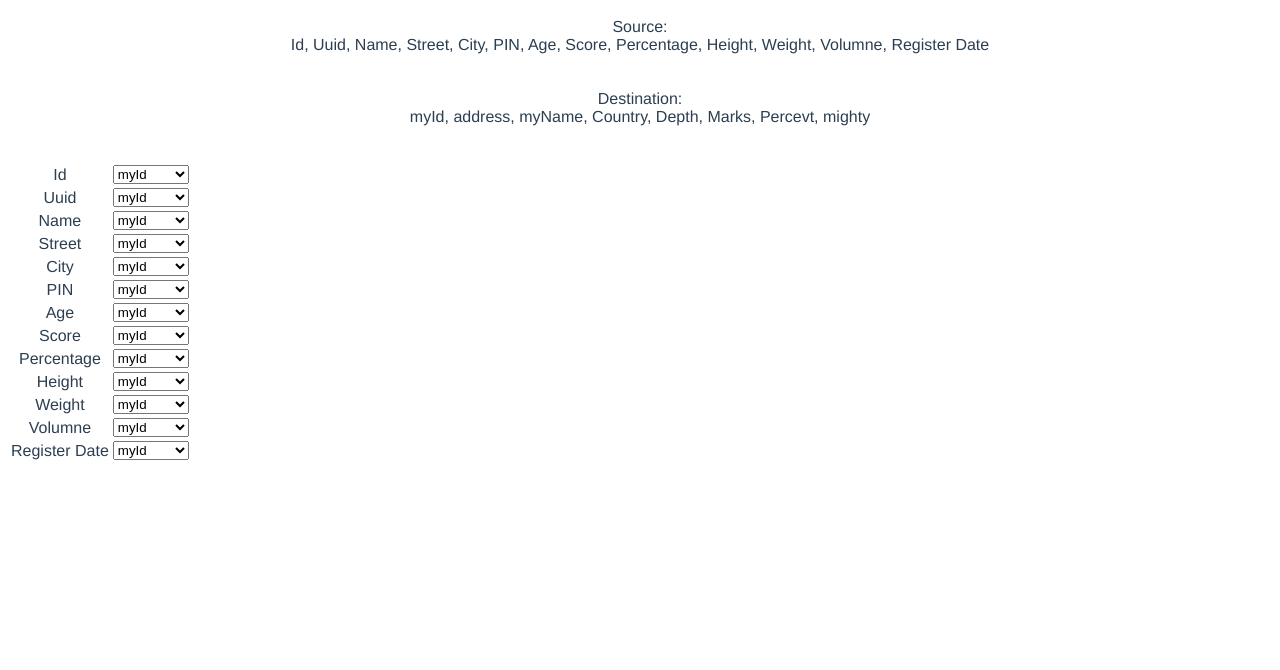
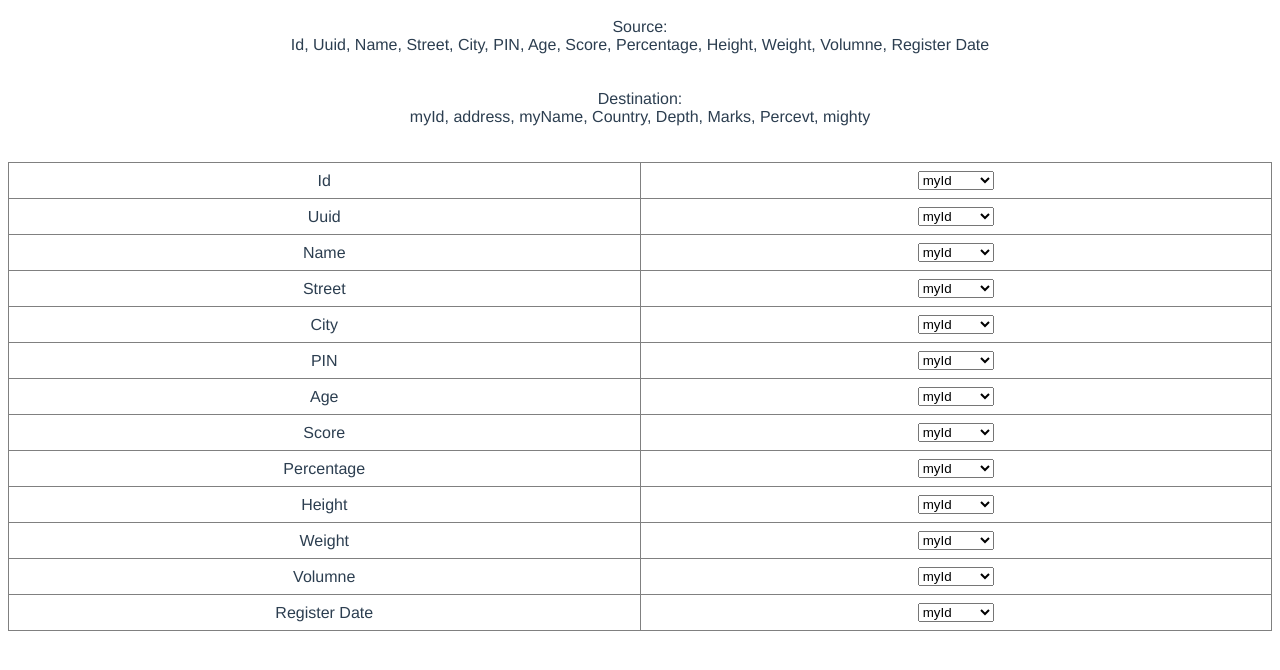
Before and after one commit to ssahillppatell/fuzzy-match-table-heads, a website built with Vite: page index.html in a window 1280 px wide. Shown: the part 100-770 px from the top of the page. Built offline with nearby package versions, Linux system fonts and the light colour scheme; what fuzzball would draw is missing.

Commit message:
Basic styles added

```diff
--- a/main.js
+++ b/main.js
@@ -58,7 +58,7 @@ document.querySelector('#app').innerHTML = `
 
 	<br /><br />
 
-	<table>
+	<table border="1">
 		${renderTable(sourceTableColumns, destinationTableColumns)}
 	</table>
 `
--- a/style.css
+++ b/style.css
@@ -6,3 +6,13 @@
   color: #2c3e50;
   margin-top: 60px;
 }
+
+table {
+	width: 100%;
+	border-collapse: collapse;
+}
+
+table tr td {
+	width: 50%;
+	padding: 0.5rem 0;
+}
```
